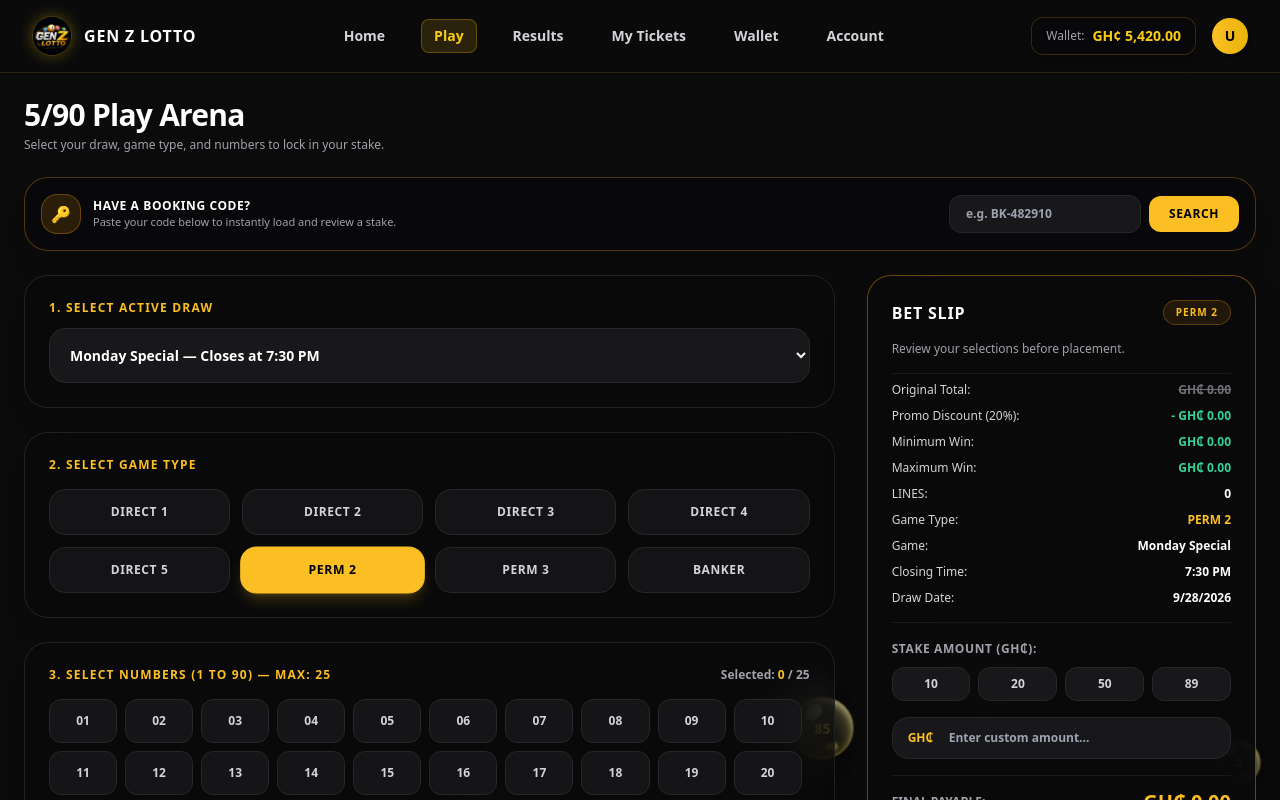
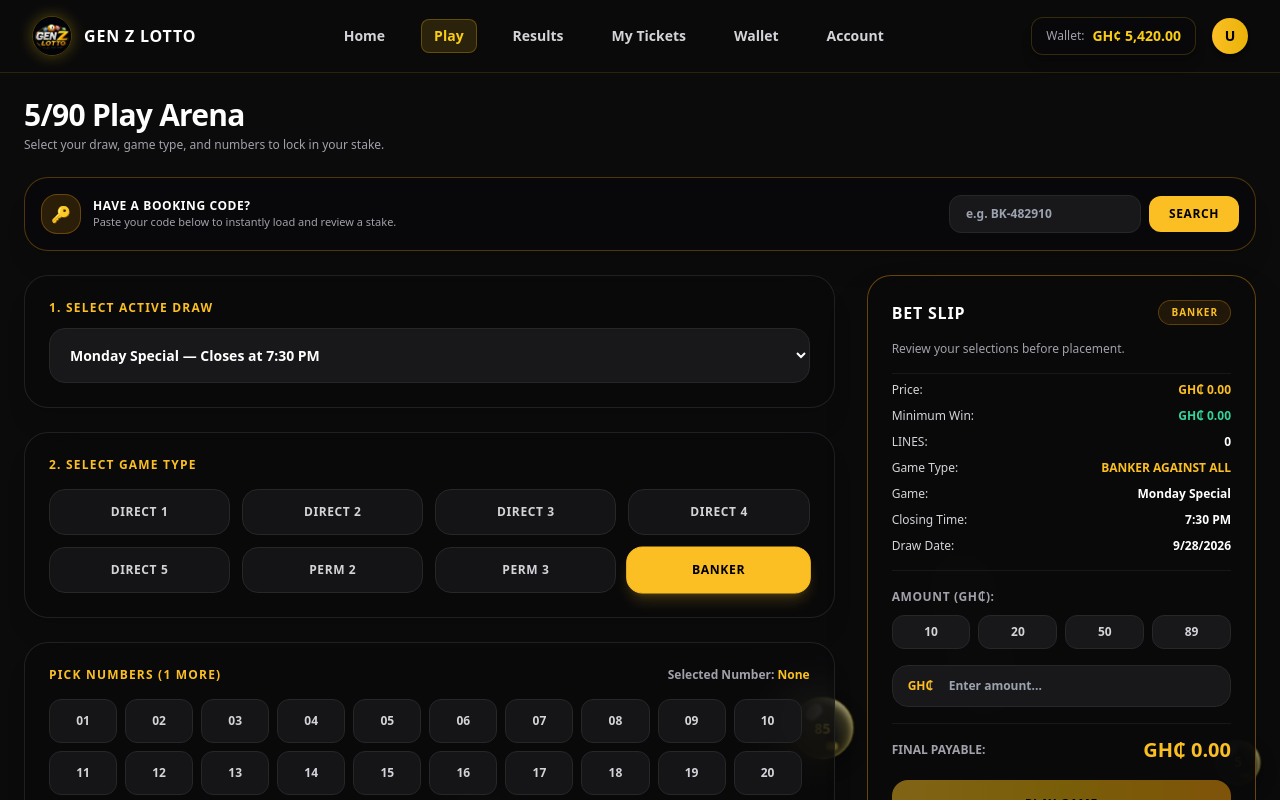
Before and after one commit to Kelvin548/gen-z-lotto, a Next.js app: page /customer/play in a window 1280 px wide. Shown: the top 800 px of the page. Built offline with nearby package versions, Linux system fonts and the light colour scheme.

Commit message:
Match Banker Against All 89 series price and line multiplier logic

```diff
--- a/src/app/customer/play/page.tsx
+++ b/src/app/customer/play/page.tsx
@@ -66,7 +66,7 @@ function getNextDefaultDraw() {
 export default function PlayArenaPage() {
   const defaultDraw = getNextDefaultDraw();
 
-  const [selectedGameType, setSelectedGameType] = useState('Perm 2');
+  const [selectedGameType, setSelectedGameType] = useState('Banker');
   const [selectedNumbers, setSelectedNumbers] = useState<number[]>([]);
 
   // Single Banker number state (strictly one number)
@@ -127,7 +127,7 @@ export default function PlayArenaPage() {
 
   const calculateTotalLines = () => {
     if (selectedGameType === 'Banker') {
-      return bankerNumber !== null ? 1 : 0;
+      return bankerNumber !== null ? 89 : 0; // Fixed 89 lines when a banker is picked
     }
     if (selectedGameType.startsWith('Perm')) {
       const r = getRequiredSelectionSize(selectedGameType);
@@ -139,9 +139,9 @@ export default function PlayArenaPage() {
 
   const totalLines = calculateTotalLines();
 
-  const BANKER_FIXED_PRICE = 89.00;
+  // Total price = Stake entered × 89 lines (matching reference video)
   const baseTotalStake = selectedGameType === 'Banker'
-    ? (bankerNumber !== null ? BANKER_FIXED_PRICE + (stakePerLine > 0 ? stakePerLine : 0) : 0)
+    ? (bankerNumber !== null ? totalLines * stakePerLine : 0)
     : (totalLines * stakePerLine);
 
   const discountAmount = baseTotalStake * 0.20;
@@ -150,8 +150,8 @@ export default function PlayArenaPage() {
   const getPotentialWins = () => {
     if (selectedGameType === 'Banker') {
       if (bankerNumber === null) return { minWin: 0, maxWin: 0 };
-      const activeStake = stakePerLine > 0 ? stakePerLine : BANKER_FIXED_PRICE;
-      const winVal = activeStake * 10;
+      // Scaling minimum win based on stake entered × lines × multiplier (e.g. video shows GH₵ 10 stake -> GH₵ 8,800.00 win)
+      const winVal = stakePerLine * 880;
       return { minWin: winVal, maxWin: winVal };
     }
 
@@ -436,7 +436,7 @@ export default function PlayArenaPage() {
               <div>
                 <h3 className="text-xs font-bold text-amber-400 uppercase tracking-widest">
                   {selectedGameType === 'Banker'
-                    ? 'Select Banker Number (Choose exactly 1 number)'
+                    ? 'Pick Numbers (1 more)'
                     : `3. Select Numbers (1 to 90) — Max: ${getMaxNumbers(selectedGameType)}`}
                 </h3>
               </div>
@@ -451,7 +451,7 @@ export default function PlayArenaPage() {
                 )}
                 {selectedGameType === 'Banker' ? (
                   <div className="text-xs text-zinc-400 font-semibold">
-                    Banker: <strong className="text-amber-400">{bankerNumber !== null ? (bankerNumber < 10 ? `0${bankerNumber}` : bankerNumber) : 'None'}</strong>
+                    Selected Number: <strong className="text-amber-400">{bankerNumber !== null ? (bankerNumber < 10 ? `0${bankerNumber}` : bankerNumber) : 'None'}</strong>
                   </div>
                 ) : (
                   <span className="text-xs text-zinc-400 font-semibold">
@@ -496,29 +496,13 @@ export default function PlayArenaPage() {
             <p className="text-xs text-zinc-400">Review your selections before placement.</p>
 
             <div className="space-y-2.5 pt-2 border-t border-zinc-900 text-xs">
-              {selectedGameType === 'Banker' && (
-                <div className="bg-zinc-900/60 p-3 rounded-xl border border-zinc-800/80 space-y-1 mb-2">
-                  <div className="flex justify-between text-zinc-300">
-                    <span>Banker Number:</span>
-                    <span className="font-bold text-amber-400">{bankerNumber !== null ? (bankerNumber < 10 ? `0${bankerNumber}` : bankerNumber) : 'None'}</span>
-                  </div>
-                </div>
-              )}
               <div className="flex justify-between text-zinc-300">
-                <span>Original Total:</span>
-                <span className="font-semibold line-through text-zinc-500">GH₵ {baseTotalStake.toFixed(2)}</span>
-              </div>
-              <div className="flex justify-between text-zinc-300">
-                <span>Promo Discount (20%):</span>
-                <span className="font-black text-emerald-400">- GH₵ {discountAmount.toFixed(2)}</span>
+                <span>Price:</span>
+                <span className="font-bold text-amber-400">GH₵ {baseTotalStake.toFixed(2)}</span>
               </div>
               <div className="flex justify-between text-zinc-300">
                 <span>Minimum Win:</span>
                 <span className="font-black text-emerald-400">GH₵ {minWin.toFixed(2)}</span>
-              </div>
-              <div className="flex justify-between text-zinc-300">
-                <span>Maximum Win:</span>
-                <span className="font-black text-emerald-400">GH₵ {maxWin.toFixed(2)}</span>
               </div>
               <div className="flex justify-between text-zinc-300">
                 <span>LINES:</span>
@@ -526,7 +510,7 @@ export default function PlayArenaPage() {
               </div>
               <div className="flex justify-between text-zinc-300">
                 <span>Game Type:</span>
-                <span className="font-black text-amber-400 uppercase">{selectedGameType}</span>
+                <span className="font-black text-amber-400 uppercase">Banker Against All</span>
               </div>
               <div className="flex justify-between text-zinc-300">
                 <span>Game:</span>
@@ -543,7 +527,7 @@ export default function PlayArenaPage() {
             </div>
 
             <div className="space-y-2 pt-3 border-t border-zinc-900">
-              <span className="text-xs font-semibold text-zinc-400 uppercase tracking-wider">Stake Amount (GH₵):</span>
+              <span className="text-xs font-semibold text-zinc-400 uppercase tracking-wider">Amount (GH₵):</span>
 
               <div className="grid grid-cols-4 gap-2">
                 {stakeOptions.map((amount) => {
@@ -570,7 +554,7 @@ export default function PlayArenaPage() {
                   <input
                     type="number"
                     min="1"
-                    placeholder="Enter custom amount..."
+                    placeholder="Enter amount..."
                     value={customStakeInput}
                     onChange={handleCustomStakeChange}
                     className="w-full rounded-2xl bg-zinc-900 border border-zinc-800 py-3 pl-14 pr-4 text-white text-xs font-bold focus:outline-none focus:border-amber-400 transition-all"
@@ -595,44 +579,11 @@ export default function PlayArenaPage() {
               }
               className="w-full rounded-2xl bg-gradient-to-r from-amber-400 via-yellow-500 to-amber-500 py-4 font-black text-black text-xs uppercase tracking-wider shadow-lg shadow-amber-500/20 hover:opacity-95 disabled:opacity-50 transition-all active:scale-[0.98]"
             >
-              Confirm & Place Bet
+              Play Game
             </button>
           </div>
         </div>
       </div>
-
-      {isSearchModalOpen && searchedTicketResult && (
-        <div className="fixed inset-0 z-50 bg-black/80 backdrop-blur-md flex items-center justify-center p-4">
-          <div className="bg-zinc-950 border border-amber-500/30 rounded-3xl p-6 max-w-md w-full shadow-2xl space-y-6">
-            <div className="flex items-center justify-between">
-              <h3 className="text-lg font-black text-white uppercase tracking-wider">Ticket Details</h3>
-              <button onClick={() => setIsSearchModalOpen(false)} className="text-zinc-400 hover:text-white font-bold">✕</button>
-            </div>
-            <div className="bg-zinc-900/80 p-4 rounded-2xl border border-zinc-800 space-y-2 text-xs text-zinc-300">
-              <div className="flex justify-between"><span>Booking Code:</span> <span className="font-bold text-amber-400">{searchedTicketResult.bookingCode}</span></div>
-              <div className="flex justify-between"><span>Game Type:</span> <span className="font-bold text-white">{searchedTicketResult.gameType}</span></div>
-              <div className="flex justify-between"><span>Selected Number:</span> <span className="font-bold text-amber-400">{searchedTicketResult.numbers.join(', ')}</span></div>
-              <div className="flex justify-between"><span>Final Payable:</span> <span className="font-bold text-amber-400">GH₵ {searchedTicketResult.total?.toFixed(2)}</span></div>
-            </div>
-            <button
-              onClick={() => {
-                setSelectedGameType(searchedTicketResult.gameType);
-                if (searchedTicketResult.gameType === 'Banker') {
-                  setBankerNumber(searchedTicketResult.bankerNumber ?? searchedTicketResult.numbers[0]);
-                } else {
-                  setSelectedNumbers(searchedTicketResult.numbers);
-                }
-                setStakePerLine(searchedTicketResult.stakePerLine || 0);
-                setCustomStakeInput((searchedTicketResult.stakePerLine || '').toString());
-                setIsSearchModalOpen(false);
-              }}
-              className="w-full py-3 bg-amber-400 text-black font-black rounded-xl text-xs uppercase"
-            >
-              Load Into Slip
-            </button>
-          </div>
-        </div>
-      )}
 
       {isPaymentModalOpen && (
         <div className="fixed inset-0 z-50 bg-black/80 backdrop-blur-md flex items-center justify-center p-4">
@@ -643,7 +594,7 @@ export default function PlayArenaPage() {
             </div>
 
             <div className="bg-zinc-900/80 p-4 rounded-2xl border border-zinc-800 space-y-2 text-xs">
-              <div className="flex justify-between text-zinc-400"><span>Game Type:</span> <span className="text-white font-bold">{selectedGameType}</span></div>
+              <div className="flex justify-between text-zinc-400"><span>Game Type:</span> <span className="text-white font-bold">Banker Against All</span></div>
               {selectedGameType === 'Banker' && (
                 <div className="flex justify-between text-zinc-400"><span>Banker Number:</span> <span className="text-amber-400 font-bold">{bankerNumber}</span></div>
               )}
```
